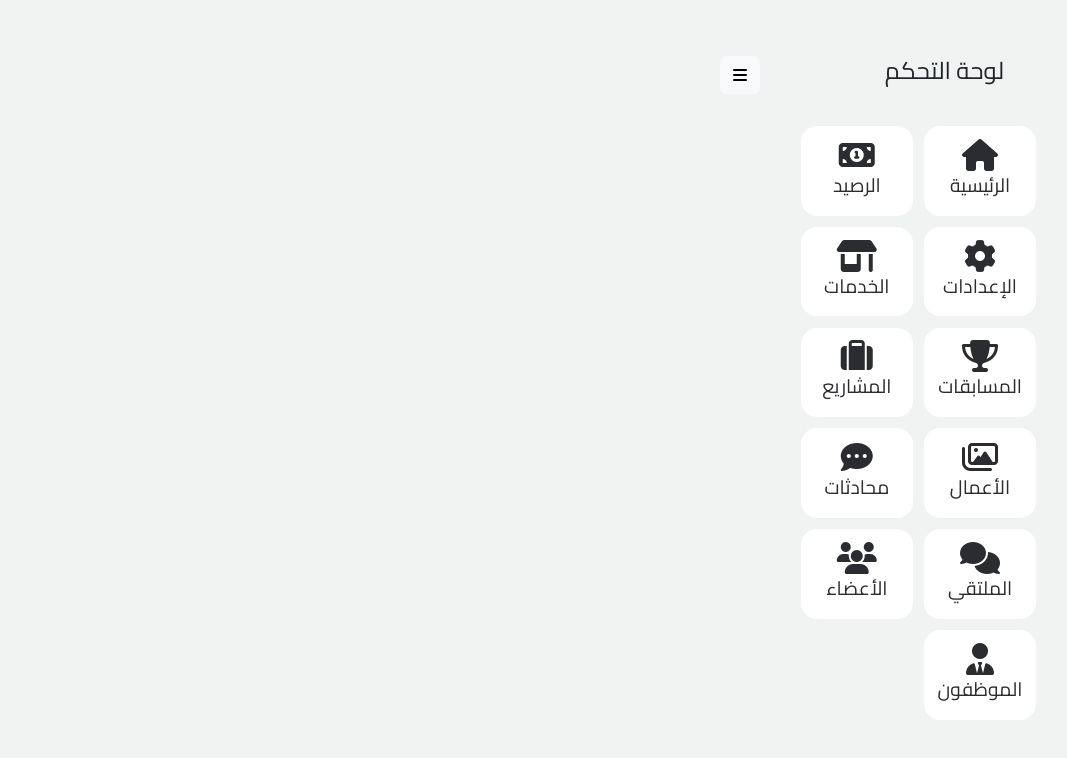
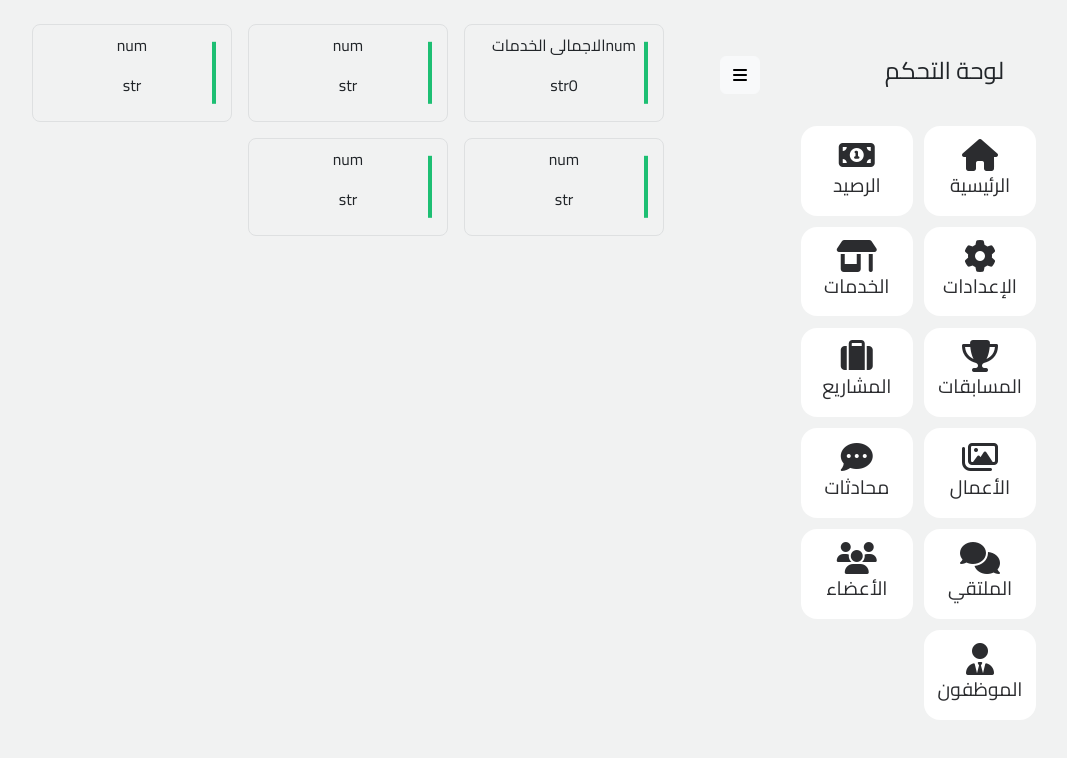
Before and after one commit to Mostafa-sayedahmed/kafil_Dashboard, a React (Create React App) app: page /serves in a window 1280 px wide. Shown: the top 758 px of the page, without its empty margins (150-1217 px from the left). Built offline with nearby package versions, Linux system fonts and the light colour scheme.

Commit message:
smpile card
smpile card  and pag Serves

```diff
--- a/src/App.js
+++ b/src/App.js
@@ -8,6 +8,7 @@ import Sidebar from "./components/sidebar/sidebar";
 import { Routes, Route } from "react-router-dom";
 import Dashboard from "./pages/dashboard/dashboard";
 import Users from "./pages/users/users";
+import Serves from "./pages/serves/serves";
 function App() {
   return (
     <div className="mainapp" dir="rtl">
@@ -19,6 +20,7 @@ function App() {
           <Col sm={8}>
             <Routes>
               <Route path="/" element={<Dashboard />} />
+              <Route path="/serves" element={<Serves />} />
               <Route path="/users" element={<Users />} />
             </Routes>
           </Col>
--- a/src/components/sidebar/sidebar.js
+++ b/src/components/sidebar/sidebar.js
@@ -25,7 +25,7 @@ export default function Sidebar() {
         />
 
         <Dashboardtn route="#" btnName="الإعدادات" btnIcon="fa-solid fa-gear" />
-        <Dashboardtn route="#" btnName="الخدمات" btnIcon="fa-solid fa-shop" />
+        <Dashboardtn route="#"  btnName="الخدمات" btnIcon="fa-solid fa-shop" />
         <Dashboardtn
           route="/contests"
           btnName="المسابقات"
--- /dev/null
+++ b/src/components/smpilcard/smpilcard.css
@@ -0,0 +1,19 @@
+.B-smpilcard {
+    width: 200px;
+    padding: 8px 15px;
+    border-radius: 8px;
+    border: 1px solid #dee0e1;
+    text-align: center;
+    position: relative;
+
+}
+.B-smpilcard::before{
+    content: "";
+    position: absolute;
+    display: block;
+    top: 50%;
+    width: 4px;
+    height: 65%;
+    background-color:#1dbf73 ;
+    transform: translateY(-50%);
+}
--- /dev/null
+++ b/src/components/smpilcard/smpilcard.js
@@ -0,0 +1,11 @@
+import React from 'react'
+import '../smpilcard/smpilcard.css'
+function Smpilcard(props) {
+  return (
+    <div className='B-smpilcard'>
+        <p>num{props.cardName}</p>
+        <p>str{props.cardValue}</p>
+    </div>
+  )
+}
+export default Smpilcard
--- /dev/null
+++ b/src/pages/serves/serves.css
@@ -0,0 +1,26 @@
+.lock-tabs{
+    display: flex;
+    flex-wrap: nowrap;
+    overflow: auto;
+    border-radius: 7px 7px 0 0;
+    border-bottom: 0;
+    color: #e41212;
+}
+.nav{
+    list-style: none;
+}
+.lock-tabs li{
+    flex-grow: 1;
+    margin-bottom: 0!important;
+    min-width: 125px;
+}
+
+.lock-tabs li a{
+    text-align: center;
+    color: #707070;
+}
+.B-serves{
+    display: flex;
+    flex-wrap: wrap;
+    gap: 1rem;
+}
--- /dev/null
+++ b/src/pages/serves/serves.js
@@ -0,0 +1,20 @@
+import React from 'react'
+import Smpilcard from '../../components/smpilcard/smpilcard'
+import '../serves/serves.css'
+ function Serves() {
+  return (
+    <div className=''>
+      <div className='header'>
+
+      </div>
+        <div className='B-serves'>
+        <Smpilcard cardName='الاجمالى الخدمات' cardValue='0'/>
+        <Smpilcard/>
+        <Smpilcard/>
+        <Smpilcard/>
+        <Smpilcard/>
+        </div>
+    </div>
+  )
+}
+export default Serves
```
